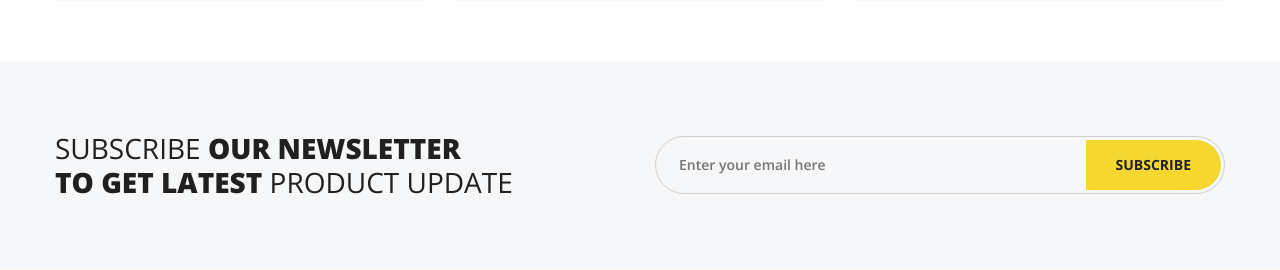
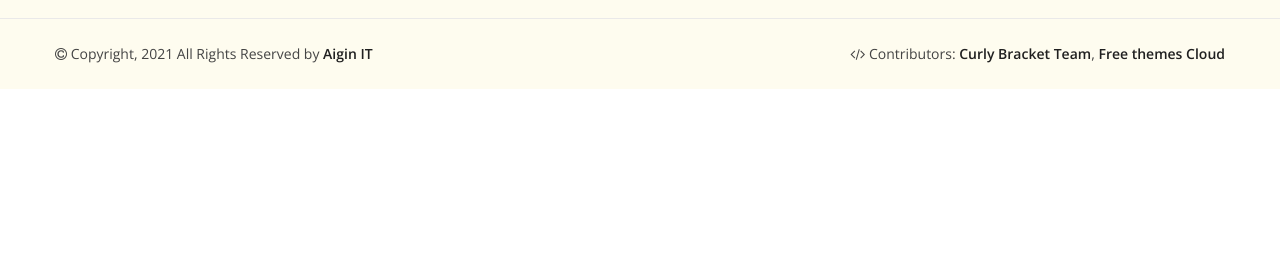
Before and after one commit to IhsunCloud/DjangoShop, a Django app: page / in a window 1280 px wide. Shown: the part 4380-4650 px from the top of the page. After the commit the page ends 4469 px from the top, so only its background shows below. Run offline with Django 3.2, Linux system fonts and the light colour scheme; some libraries are stand-ins or nearby versions; some web fonts are replaced.

```diff
--- a/media/templates/pages/shop/store.html
+++ b/media/templates/pages/shop/store.html
@@ -1,4 +1,6 @@
 {% extends 'shared/_base.html' %}
+{% load static %}
+
 
 {% block content %}
     <!-- Page Banner Section Start -->
--- a/media/templates/pages/site/index.html
+++ b/media/templates/pages/site/index.html
@@ -6,7 +6,7 @@
 
 {% include "partials/index/_slider.html" %}
 {% include "partials/index/_top_banner.html" %}
-{% include "partials/index/_featured_items.html" %}
+{% include "partials/index/_new_arrival.html" %}
 
 <!-- Banner Section Start -->
 <div class="banner-section section mb-90">
@@ -22,8 +22,7 @@
     </div>
 </div><!-- Banner Section End -->
 
-{% include "partials/index/_best_deals.html" %}
-{% include "partials/index/_new_arrival.html" %}
+{% include "partials/index/_featured_items.html" %}
 {% include "partials/index/_feature-shipping.html" %}
 {% include "partials/index/_popup.html" %}
 
--- a/media/templates/partials/base/_footer.html
+++ b/media/templates/partials/base/_footer.html
@@ -23,7 +23,7 @@
 
                         <p class="contact-info">
                             <span>Web</span>
-                            <a href="mailto:info@arshamy.shop">info@arshamy.shop</a>
+                            <a href="mailto:info@aigin-it.com">info@aigin-it.com</a>
                         </p>
 
                     </div>
@@ -92,11 +92,11 @@
 
                 <!-- Footer Copyright -->
                 <div class="col-lg-6 col-12">
-                    <div class="footer-copyright"><p><i class='fa fa-copyright fa-check-square'></i> Copyright, 2020 All Rights Reserved by <a href="https://freethemescloud.com/">Arshamy Shop</a></p></div>
+                    <div class="footer-copyright"><p><i class='fa fa-copyright fa-check-square'></i> Copyright, 2021 All Rights Reserved by <a href="https://freethemescloud.com/">Aigin IT</a></p></div>
                 </div>
 
                 <div class="col-lg-6 col-12">
-                    <div class="footer-payments-image footer-copyright"><p><i class="fa fa-code"></i> Contributors: <a href=""> Ihsun Mozhdeh</a>, <a href="https://freethemescloud.com/">Free themes Cloud</a></p></div>
+                    <div class="footer-payments-image footer-copyright"><p><i class="fa fa-code"></i> Contributors: <a href=""> Curly Bracket Team</a>, <a href="https://freethemescloud.com/">Free themes Cloud</a></p></div>
                 </div>
 
             </div>
--- a/media/templates/partials/index/_best_deals.html
+++ b/media/templates/partials/index/_best_deals.html
@@ -1,5 +1,6 @@
 {% load static %}
 
+<!-- Comment Best Deals -->
 <!-- Best Deals Product Section Start -->
 <div class="product-section section mb-40">
     <div class="container">
@@ -574,3 +575,5 @@
         </div>
     </div>
 </div><!-- Best Deals Product Section End -->
+
+<!-- Comment Best Deals -->
--- a/media/templates/shared/_base.html
+++ b/media/templates/shared/_base.html
@@ -6,7 +6,7 @@
 <head>
     <meta charset="utf-8">
     <meta http-equiv="x-ua-compatible" content="ie=edge">
-    <title>Aigin IT | {% block title %}{% endblock title %}</title>
+    <title>Aigin IT {% block title %}{% endblock title %}</title>
     <meta name="description" content="">
     <meta name="viewport" content="width=device-width, initial-scale=1">
     <!-- Favicon -->
```
